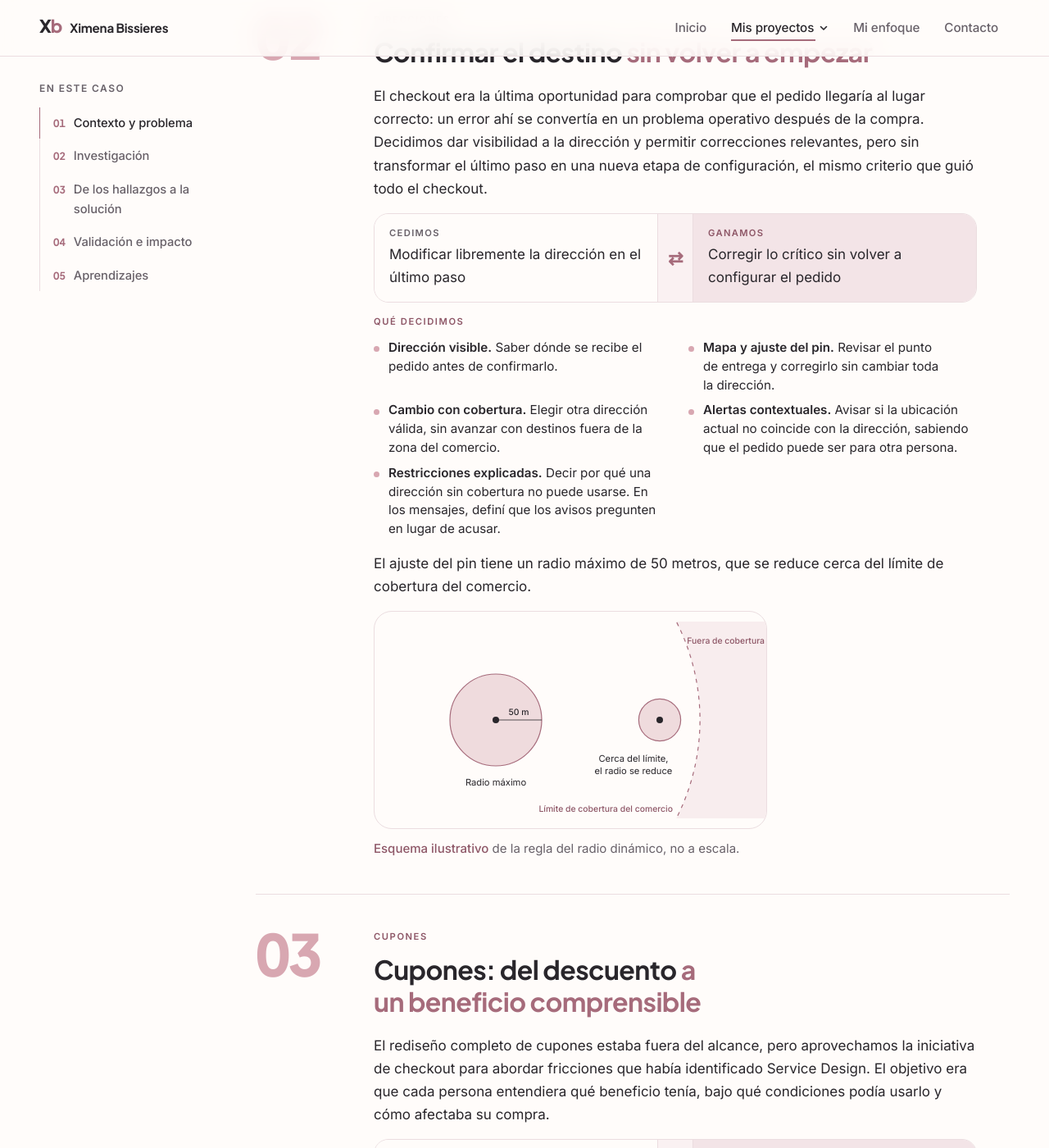
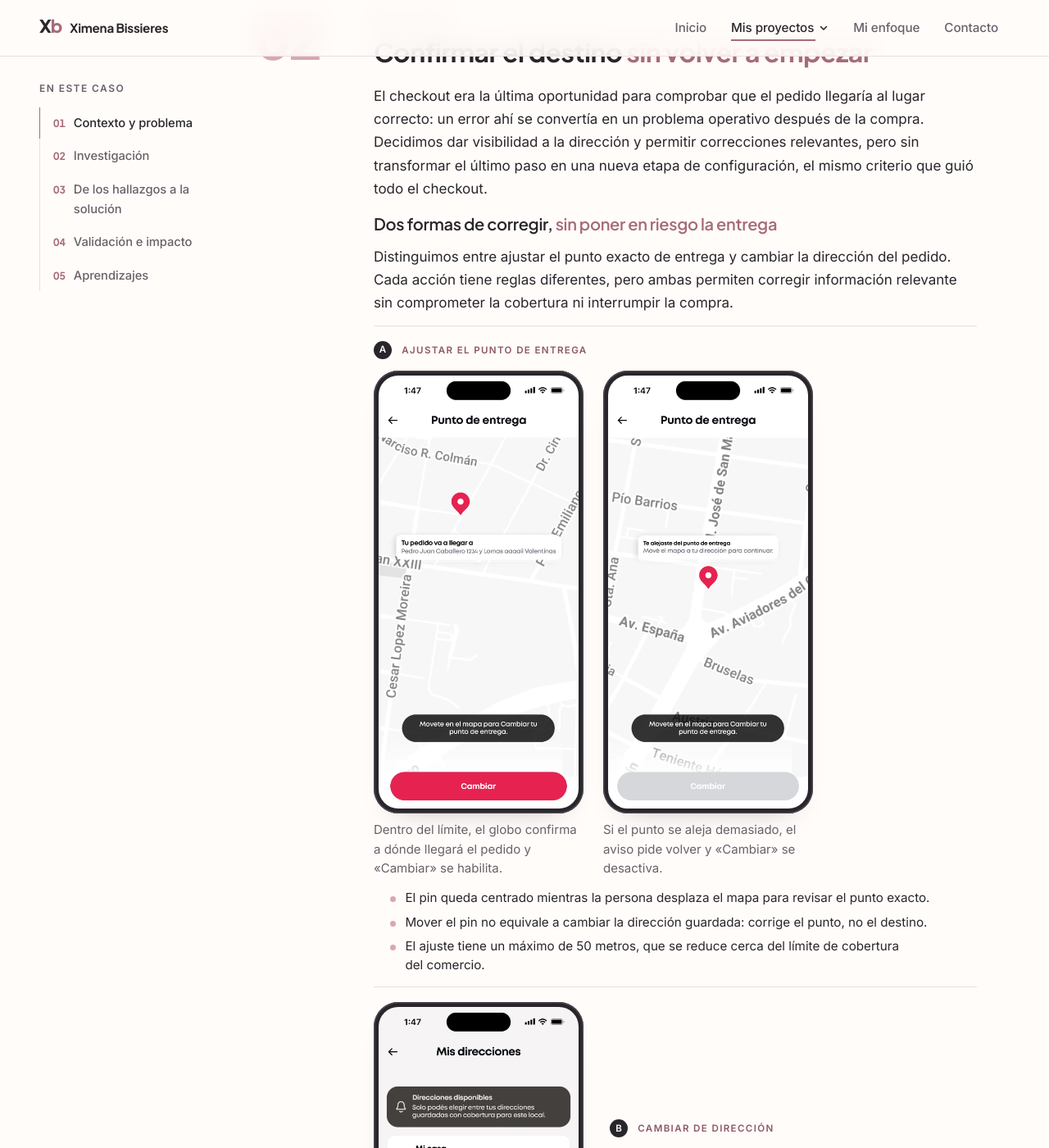
Before and after one commit to ximebissieres/Ximebissieres.github.io, a Jekyll site: the page built from proyectos/monchis.html, in a window 1280 px wide and 1400 px high, scrolled down 6240 px. Shown: the whole window at 82% size. Built offline with Jekyll 4.4.1, drawn with Linux system fonts in a browser that asks for light colours; some of the changed text lies outside the part shown.

Commit message:
Monchis: direcciones con dos mecanismos de corrección y pantallas reales
Ajustar el punto de entrega (dentro y fuera del límite) y cambiar de dirección entre las que tienen cobertura, con el trade-off al cierre. Se retira el esquema del radio.

Co-Authored-By: Claude Opus 5.5 <noreply@anthropic.com>
Claude-Session: https://claude.ai/code/session_01DJ4kQgEHjb3PtnpPBBuZ5X

```diff
--- a/assets/styles.css
+++ b/assets/styles.css
@@ -1747,3 +1747,22 @@ body { font-family: var(--sans); font-size: var(--fs-body); line-height: 1.65; f
 @media (max-width: 420px) { .coupon-pair { gap: 12px; } }
 @media (min-width: 900px) { .coupon-anatomy { grid-template-columns: minmax(0, 20rem) minmax(0, 1fr); gap: 40px; } }
 .coupon-anatomy .asis-phone { max-width: 20rem; }
+
+/* Monchis · 03 Direcciones: dos mecanismos de corrección con pantallas reales */
+.dir-fix { display: grid; gap: 14px; }
+.dir-title { margin: 0; font-family: var(--display); font-weight: var(--w-semibold); font-size: 1.25rem; line-height: 1.25; letter-spacing: -0.015em; }
+.dir-step { display: grid; gap: 14px; padding-top: 18px; border-top: 1px solid var(--line); }
+.dir-label { font-size: .72rem; font-weight: var(--w-semibold); letter-spacing: .12em; text-transform: uppercase; color: var(--rose-ink); }
+.dir-label span { display: inline-grid; place-items: center; width: 22px; height: 22px; margin-right: 8px; border-radius: 50%; background: var(--ink); color: var(--bg); letter-spacing: 0; }
+.dir-pair { grid-template-columns: repeat(2, minmax(0, 16rem)); gap: 24px; }
+.dir-notes { list-style: none; margin: 0; padding: 0; display: grid; gap: 8px; }
+.dir-notes li { position: relative; padding-left: 18px; font-size: .95rem; line-height: 1.5; color: var(--ink); text-wrap: pretty; }
+.dir-notes li::before { content: ""; position: absolute; left: 0; top: .6em; width: 7px; height: 7px; border-radius: 50%; background: var(--blush); }
+.dir-aside { font-size: .9rem; line-height: 1.5; color: var(--muted); padding-left: 14px; border-left: 2px solid var(--blush); }
+.dir-step--split figure { margin: 0; max-width: 16rem; }
+@media (min-width: 760px) { .dir-step--split { grid-template-columns: minmax(0, 16rem) minmax(0, 1fr); column-gap: 32px; align-items: center; } }
+@media (max-width: 599px) {
+  .dir-pair { grid-template-columns: minmax(0, 1fr); justify-items: center; }
+  .dir-pair figure, .dir-step--split figure { max-width: 17rem; width: 100%; justify-self: center; }
+}
+@media (max-width: 759px) { .dir-step--split .stack { order: -1; } }
--- a/proyectos/monchis.html
+++ b/proyectos/monchis.html
@@ -173,40 +173,39 @@ summary: 'Rediseñamos el checkout de Monchis para simplificar decisiones, aclar
           <div class="d-head"><p class="eyebrow">Direcciones</p><h3>Confirmar el destino <em>sin volver a empezar</em></h3></div>
           <div class="d-body">
             <p>El checkout era la última oportunidad para comprobar que el pedido llegaría al lugar correcto: un error ahí se convertía en un problema operativo después de la compra. Decidimos dar visibilidad a la dirección y permitir correcciones relevantes, pero sin transformar el último paso en una nueva etapa de configuración, el mismo criterio que guió todo el checkout.</p>
-            <div class="tradeoff"><div class="give"><span class="eyebrow">Cedimos</span><p>Modificar libremente la dirección en el último paso</p></div><span class="pivot" aria-hidden="true">⇄</span><div class="gain"><span class="eyebrow">Ganamos</span><p>Corregir lo crítico sin volver a configurar el pedido</p></div></div>
-            <div class="ctx-goals">
-              <p class="eyebrow">Qué decidimos</p>
-              <ul>
-                <li><b>Dirección visible.</b> Saber dónde se recibe el pedido antes de confirmarlo.</li>
-                <li><b>Mapa y ajuste del pin.</b> Revisar el punto de entrega y corregirlo sin cambiar toda la dirección.</li>
-                <li><b>Cambio con cobertura.</b> Elegir otra dirección válida, sin avanzar con destinos fuera de la zona del comercio.</li>
-                <li><b>Alertas contextuales.</b> Avisar si la ubicación actual no coincide con la dirección, sabiendo que el pedido puede ser para otra persona.</li>
-                <li><b>Restricciones explicadas.</b> Decir por qué una dirección sin cobertura no puede usarse. En los mensajes, definí que los avisos pregunten en lugar de acusar.</li>
-              </ul>
+            <div class="dir-fix">
+              <h4 class="dir-title">Dos formas de corregir, <em>sin poner en riesgo la entrega</em></h4>
+              <p>Distinguimos entre ajustar el punto exacto de entrega y cambiar la dirección del pedido. Cada acción tiene reglas diferentes, pero ambas permiten corregir información relevante sin comprometer la cobertura ni interrumpir la compra.</p>
+
+              <div class="dir-step">
+                <p class="dir-label"><span>A</span> Ajustar el punto de entrega</p>
+                <div class="coupon-pair dir-pair">
+                  <figure><div class="cp-screen"><img src="/assets/img/monchis-direcciones-pin-inicial.webp" alt="Pantalla «Punto de entrega»: mapa con el pin centrado, el globo «Tu pedido va a llegar a» con la dirección, el aviso «Movete en el mapa para cambiar tu punto de entrega» y el botón Cambiar habilitado" width="923" height="2000" loading="lazy" decoding="async"></div><figcaption class="fig-cap">Dentro del límite, el globo confirma a dónde llegará el pedido y «Cambiar» se habilita.</figcaption></figure>
+                  <figure><div class="cp-screen"><img src="/assets/img/monchis-direcciones-pin-ajustado.webp" alt="Pantalla «Punto de entrega» con el pin alejado: el aviso «Te alejaste del punto de entrega. Mové el mapa a tu dirección para continuar» y el botón Cambiar deshabilitado" width="923" height="2000" loading="lazy" decoding="async"></div><figcaption class="fig-cap">Si el punto se aleja demasiado, el aviso pide volver y «Cambiar» se desactiva.</figcaption></figure>
+                </div>
+                <ul class="dir-notes">
+                  <li>El pin queda centrado mientras la persona desplaza el mapa para revisar el punto exacto.</li>
+                  <li>Mover el pin no equivale a cambiar la dirección guardada: corrige el punto, no el destino.</li>
+                  <li>El ajuste tiene un máximo de 50 metros, que se reduce cerca del límite de cobertura del comercio.</li>
+                </ul>
+              </div>
+
+              <div class="dir-step dir-step--split">
+                <figure><div class="cp-screen"><img src="/assets/img/monchis-direcciones-cambiar.webp" alt="Pantalla «Mis direcciones» con el aviso «Direcciones disponibles: solo podés elegir entre tus direcciones guardadas con cobertura para este local» y cuatro direcciones guardadas para seleccionar" width="923" height="2000" loading="lazy" decoding="async"></div></figure>
+                <div class="stack">
+                  <p class="dir-label"><span>B</span> Cambiar de dirección</p>
+                  <ul class="dir-notes">
+                    <li>Solo aparecen las direcciones guardadas que tienen cobertura para el comercio del pedido.</li>
+                    <li>Se ordenan por cercanía al comercio.</li>
+                    <li>La persona elige una alternativa válida sin volver a etapas anteriores de la compra.</li>
+                    <li>El aviso usa un componente compartido con la Home.</li>
+                  </ul>
+                  <p class="dir-aside">No es una edición libre de la dirección: es elegir otro destino que el comercio puede atender.</p>
+                </div>
+              </div>
             </div>
-            <p>El ajuste del pin tiene un radio máximo de 50 metros, que se reduce cerca del límite de cobertura del comercio.</p>
-            <figure class="fig fig-secondary">
-              <div class="card outline diagram">
-                <svg viewBox="0 0 600 300" role="img" aria-labelledby="radio-t">
-                  <title id="radio-t">Esquema: el radio de 50 metros se reduce cerca del límite de cobertura</title>
-                  <rect x="0" y="0" width="600" height="300" style="fill:#FFFCFA"/>
-                  <path d="M440 -10 A 330 330 0 0 1 440 310 L 620 310 L 620 -10 Z" style="fill:#F3E4E7;fill-opacity:.6"/>
-                  <path d="M440 -10 A 330 330 0 0 1 440 310" style="fill:none;stroke:#A66B7B;stroke-width:1.5;stroke-dasharray:6 7"/>
-                  <text x="580" y="34" text-anchor="end" style="font:500 13px 'Inter',sans-serif;fill:#8E5767">Fuera de cobertura</text>
-                  <text x="440" y="290" text-anchor="end" style="font:500 13px 'Inter',sans-serif;fill:#8E5767">Límite de cobertura del comercio</text>
-                  <circle cx="170" cy="150" r="70" style="fill:#D8A7B1;fill-opacity:.4;stroke:#A66B7B;stroke-width:1.5"/>
-                  <circle cx="170" cy="150" r="5" style="fill:#29262B"/>
-                  <line x1="170" y1="150" x2="240" y2="150" style="stroke:#29262B;stroke-width:1"/>
-                  <text x="205" y="142" text-anchor="middle" style="font:500 13px 'Inter',sans-serif;fill:#29262B">50 m</text>
-                  <text x="170" y="250" text-anchor="middle" style="font:400 14px 'Inter',sans-serif;fill:#29262B">Radio máximo</text>
-                  <circle cx="420" cy="150" r="32" style="fill:#D8A7B1;fill-opacity:.4;stroke:#A66B7B;stroke-width:1.5"/>
-                  <circle cx="420" cy="150" r="5" style="fill:#29262B"/>
-                  <text x="380" y="214" text-anchor="middle" style="font:400 14px 'Inter',sans-serif;fill:#29262B">Cerca del límite,</text>
-                  <text x="380" y="232" text-anchor="middle" style="font:400 14px 'Inter',sans-serif;fill:#29262B">el radio se reduce</text>
-                </svg>
-              </div>
-              <figcaption class="fig-cap"><b>Esquema ilustrativo</b> de la regla del radio dinámico, no a escala.</figcaption>
-            </figure>
+            <p>Si la ubicación actual no coincide con la dirección elegida, un aviso lo señala sin bloquear, porque el pedido puede ser para otra persona. En los mensajes, definí que los avisos pregunten en lugar de acusar y expliquen siempre el motivo de una restricción.</p>
+            <div class="tradeoff"><div class="give"><span class="eyebrow">Cedimos</span><p>Cambios que invaliden el pedido</p></div><span class="pivot" aria-hidden="true">⇄</span><div class="gain"><span class="eyebrow">Ganamos</span><p>Libertad para corregir lo necesario</p></div></div>
           </div>
         </div>
 
```
Also changed, not shown: MONCHIS_CHECKOUT_PENDIENTES.md (+6 -0 lines), assets/img/monchis-direcciones-cambiar.webp (added), assets/img/monchis-direcciones-pin-ajustado.webp (added), assets/img/monchis-direcciones-pin-inicial.webp (added).
